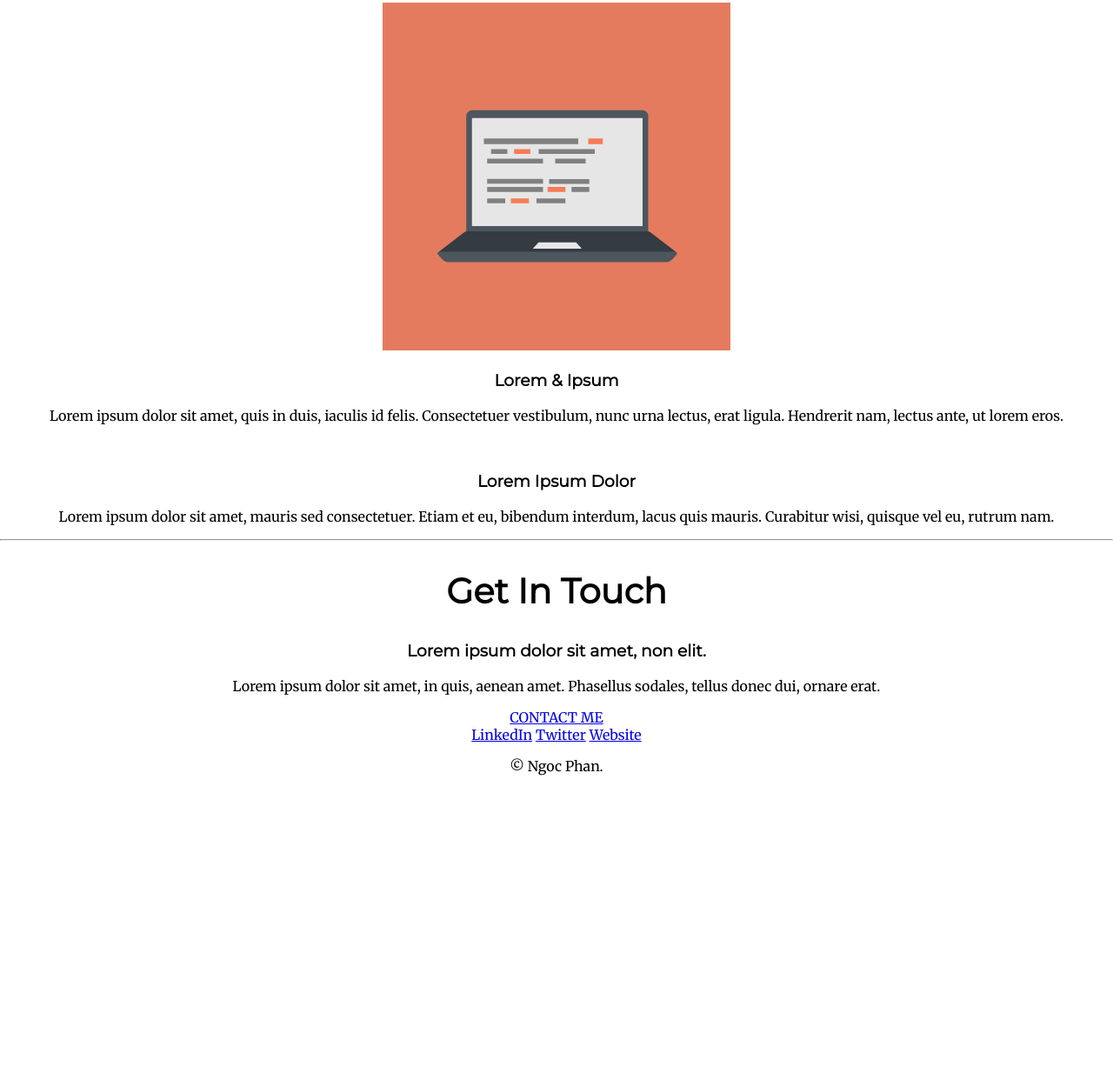
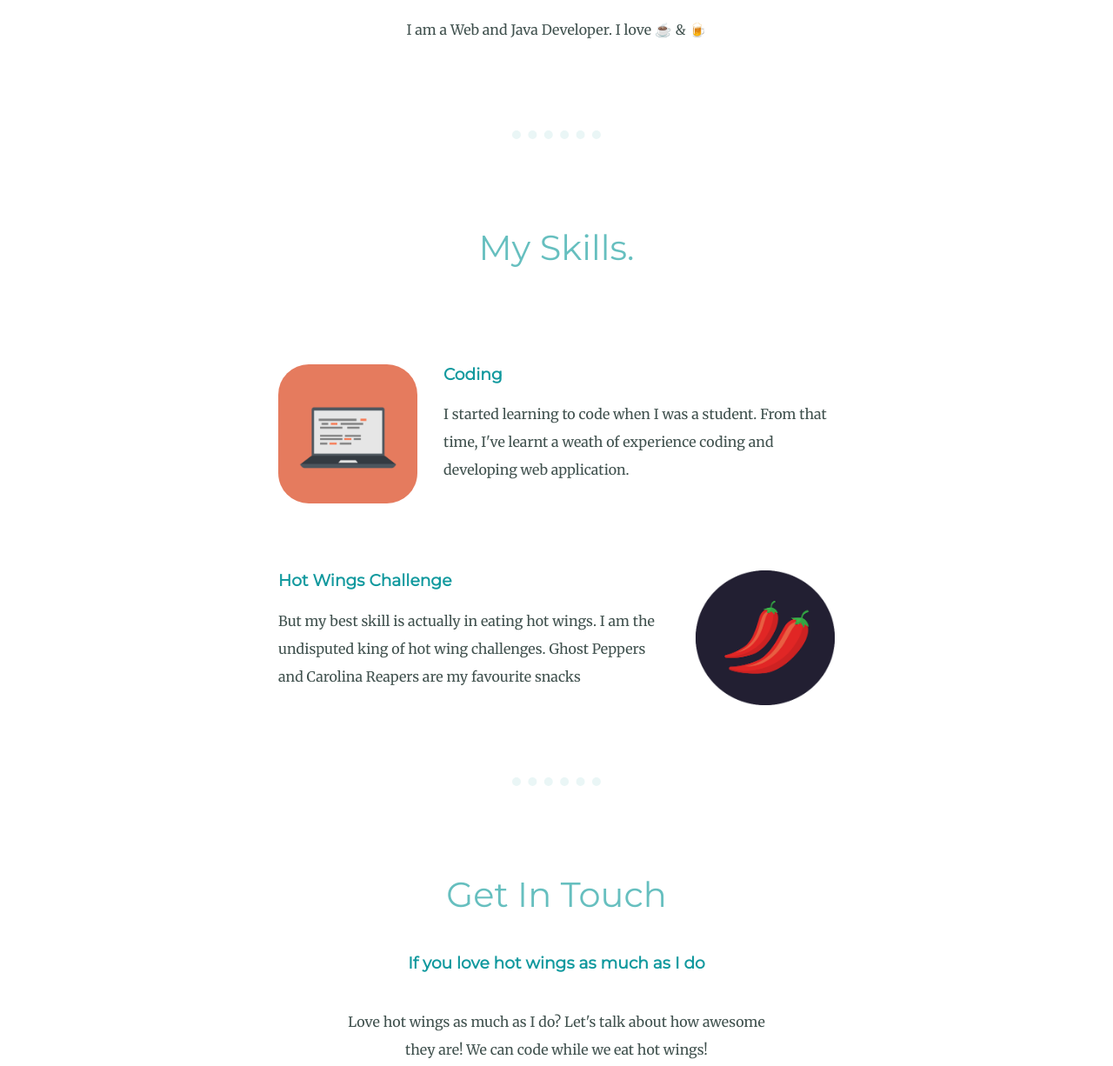
Before and after one commit to ngochatake/Web-Development-Bootcamp-Yu, a plain HTML site: page CSS - My Site/index.html in a window 1280 px wide. Shown: the part 1228-2454 px from the top of the page at 87% size. Before the commit the page ends 2135 px from the top, so only its background shows below. Drawn offline with Linux system fonts and the light colour scheme.

Commit message:
Finish Intermidate CSS

```diff
--- a/CSS - My Site/css/styles.css
+++ b/CSS - My Site/css/styles.css
@@ -1,22 +1,51 @@
 body {
+  color: #40514e;
   margin: 0;
   text-align: center;
-	font-family: 'Merriweather', serif;
+  font-family: "Merriweather", serif;
 }
 
 h1 {
   margin: 50px auto 0 auto;
-	font-family: 'Sacramento', cursive;
+  font-family: "Sacramento", cursive;
   font-size: 5.625rem; /* 100% == 16px = 1em */
+  color: #66bfbf;
+  line-height: 2;
 }
 
 h2 {
-	font-family: 'Montserrat', sans-serif;
+  font-family: "Montserrat", sans-serif;
   font-size: 2.5rem;
+  font-weight: normal;
+  color: #66bfbf;
+  padding-bottom: 10px;
 }
 
 h3 {
-	font-family: 'Montserrat', sans-serif;
+  font-family: "Montserrat", sans-serif;
+  color: #11999e;
+}
+
+p {
+  line-height: 2;
+}
+
+hr {
+  border: none;
+  border-top: dotted #eaf6f6 10px;
+  width: 8%;
+  margin: 100px auto;
+}
+
+a {
+  color: #11999e;
+  font-family: "Montserrat", sans-serif;
+  margin: 10px 20px;
+  text-decoration: none;
+}
+
+a:hover {
+  color: #eaf6f6;
 }
 
 .top-container {
@@ -26,11 +55,13 @@ h3 {
 }
 
 .middle-container {
-
+  margin: 100px 0;
 }
 
 .bottom-container {
-
+  margin-top: 35px;
+  background-color: #66bfbf;
+  padding: 50px 0 20px;
 }
 
 .pro {
@@ -40,11 +71,82 @@ h3 {
 .top-cloud {
   position: absolute;
   right: 300px;
-	top: 50px;
+  top: 40px;
 }
 
 .bottom-cloud {
   position: absolute;
-	left: 300px;
+  left: 250px;
   bottom: 300px;
 }
+
+.skill-row {
+  width: 50%;
+  margin: 100px auto;
+  text-align: left;
+}
+
+.code-img {
+  border-radius: 35px;
+  width: 25%;
+  float: left;
+  margin-right: 30px;
+}
+
+.chilli-img {
+  width: 25%;
+  float: right;
+  margin-left: 30px;
+}
+
+.code-skill-description {
+  clear: left;
+}
+
+.chilli-skill-description {
+  clear: right;
+}
+
+.intro {
+  columns: #40514e;
+  width: 30%;
+  margin: auto;
+}
+
+.contact-message {
+  width: 40%;
+  margin: 40px auto 60px;
+}
+
+.copyright {
+  color: #eaf6f6;
+  font-size: 0.75rem;
+  padding: 20px 0;
+}
+
+.btn {
+  background: #11cdd4;
+  background-image: -webkit-linear-gradient(top, #11cdd4, #11999e);
+  background-image: -moz-linear-gradient(top, #11cdd4, #11999e);
+  background-image: -ms-linear-gradient(top, #11cdd4, #11999e);
+  background-image: -o-linear-gradient(top, #11cdd4, #11999e);
+  background-image: linear-gradient(to bottom, #11cdd4, #11999e);
+  -webkit-border-radius: 8;
+  -moz-border-radius: 8;
+  border-radius: 8px;
+  font-family: "Montserrat", sans-serif;
+  color: #ffffff;
+  font-size: 20px;
+  padding: 10px 20px 10px 20px;
+  text-decoration: none;
+}
+
+.btn:hover {
+  background: #30e3cb;
+  background-image: -webkit-linear-gradient(top, #30e3cb, #2bc4ad);
+  background-image: -moz-linear-gradient(top, #30e3cb, #2bc4ad);
+  background-image: -ms-linear-gradient(top, #30e3cb, #2bc4ad);
+  background-image: -o-linear-gradient(top, #30e3cb, #2bc4ad);
+  background-image: linear-gradient(to bottom, #30e3cb, #2bc4ad);
+  text-decoration: none;
+}
--- a/CSS - My Site/index.html
+++ b/CSS - My Site/index.html
@@ -24,30 +24,30 @@
 		<div class="profile">
 			<img src="images/me.png" alt="me-img">
 			<h2>Hello.</h2>
-			<p>Lorem ipsum dolor sit amet, vitae volutpat, dui conubia, dolor urna. Non auctor, montes nulla distinctio.
-			</p>
+			<p class="intro">I am a Web and Java Developer. I love ☕ & 🍺</p>
 		</div>
 		<hr>
 		<div class="skills">
 			<h2>My Skills.</h2>
+
 			<div class="skill-row">
-				<img class="" src="images/computer.png" alt="skill-img">
-				<h3>Lorem & Ipsum</h3>
-				<p>Lorem ipsum dolor sit amet, quis in duis, iaculis id felis. Consectetuer vestibulum, nunc urna
-					lectus, erat ligula. Hendrerit nam, lectus ante, ut lorem eros.</p>
+				<img class="code-img" src="images/computer.png" alt="skill-img">
+				<h3>Coding</h3>
+				<p>I started learning to code when I was a student. From that time, I've learnt a weath of experience coding and
+					developing web application.</p>
 			</div>
 			<div class="skill-row">
-				<img class="" src="" alt="">
-				<h3>Lorem Ipsum Dolor</h3>
-				<p>Lorem ipsum dolor sit amet, mauris sed consectetuer. Etiam et eu, bibendum interdum, lacus quis
-					mauris. Curabitur wisi, quisque vel eu, rutrum nam.</p>
+				<img class="chilli-img" src="images/chillies.png" alt="chillies-img">
+				<h3>Hot Wings Challenge</h3>
+				<p>But my best skill is actually in eating hot wings. I am the undisputed king of hot wing challenges. Ghost Peppers and
+					Carolina Reapers are my favourite snacks</p>
 			</div>
 		</div>
 		<hr>
 		<div class="contact-me">
 			<h2>Get In Touch</h2>
-			<h3>Lorem ipsum dolor sit amet, non elit.</h3>
-			<p>Lorem ipsum dolor sit amet, in quis, aenean amet. Phasellus sodales, tellus donec dui, ornare erat.</p>
+			<h3>If you love hot wings as much as I do</h3>
+			<p class="contact-message">Love hot wings as much as I do? Let's talk about how awesome they are! We can code while we eat hot wings!</p>
 			<a class="btn" href="mailto:name@email.com">CONTACT ME</a>
 		</div>
 	</div>
@@ -56,7 +56,7 @@
 		<a class="footer-link" href="https://www.linkedin.com/">LinkedIn</a>
 		<a class="footer-link" href="https://twitter.com/">Twitter</a>
 		<a class="footer-link" href="https://www.appbrewery.co/">Website</a>
-		<p>© Ngoc Phan.</p>
+		<p class="copyright">© 2021 Ngoc Phan @ Home sweet Home.</p>
 	</div>
 
 </body>
```
Lines whose indentation alone changed are shown as unchanged.
